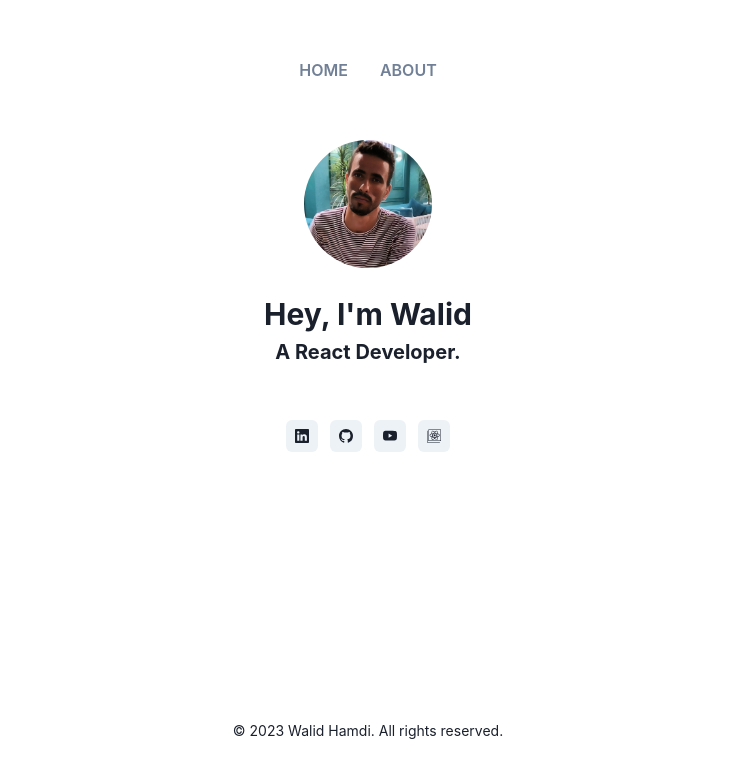
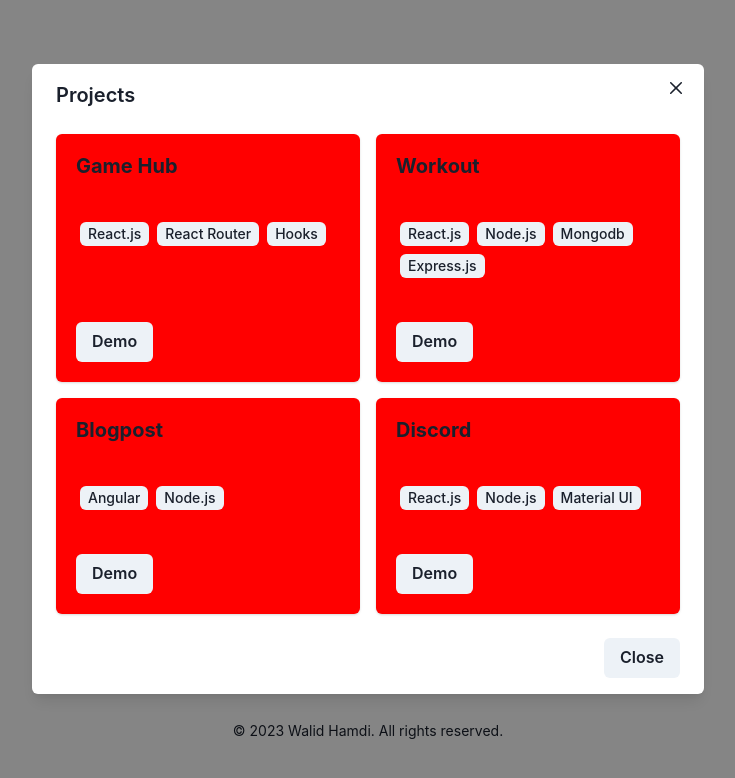
Before and after one commit to walid-hamdi/React_portfolio_website, a React (Vite) app: page /home in a window 1280 px wide. Both pictures are taken after a click on the button 706 px from the left and 435 px from the top of the page. Shown: the top 778 px of the page, without its empty margins (272-1007 px from the left). Built offline with nearby package versions, Linux system fonts and the light colour scheme.

Commit message:
create projects modal

```diff
--- a/src/pages/Home/components/Links/index.tsx
+++ b/src/pages/Home/components/Links/index.tsx
@@ -1,6 +1,5 @@
-import { Box, HStack, IconButton, Tooltip } from "@chakra-ui/react";
+import { Box, IconButton } from "@chakra-ui/react";
 import { BsGithub, BsLinkedin, BsYoutube } from "react-icons/bs";
-import { SiCreatereactapp } from "react-icons/si";
 
 const Links = () => {
   const links = [
@@ -21,7 +20,7 @@ const Links = () => {
     },
   ];
   return (
-    <HStack gap={3}>
+    <>
       {links.map((link) => (
         <Box key={link.label}>
           <IconButton
@@ -32,18 +31,7 @@ const Links = () => {
           />
         </Box>
       ))}
-
-      <Tooltip label="React Projects">
-        <Box>
-          <IconButton
-            onClick={() => alert("React Projects")}
-            aria-label="Projects"
-            size="sm"
-            icon={<SiCreatereactapp />}
-          />
-        </Box>
-      </Tooltip>
-    </HStack>
+    </>
   );
 };
 
--- /dev/null
+++ b/src/pages/Home/components/Projects/index.tsx
@@ -0,0 +1,108 @@
+import {
+  Box,
+  Button,
+  Card,
+  CardBody,
+  CardFooter,
+  CardHeader,
+  Heading,
+  IconButton,
+  Modal,
+  ModalBody,
+  ModalCloseButton,
+  ModalContent,
+  ModalFooter,
+  ModalHeader,
+  ModalOverlay,
+  SimpleGrid,
+  Tag,
+  TagLabel,
+  Tooltip,
+  useDisclosure,
+} from "@chakra-ui/react";
+import { SiCreatereactapp } from "react-icons/si";
+
+const Projects = () => {
+  const { isOpen, onOpen, onClose } = useDisclosure();
+  const projects = [
+    {
+      title: "Game Hub",
+      stack: ["React.js", "React Router", "Hooks"],
+      url: "https://game-hub-ivory-one.vercel.app/",
+    },
+    {
+      title: "Workout",
+      stack: ["React.js", "Node.js", "Mongodb", "Express.js"],
+      url: "https://workout-frontend-1und.onrender.com/",
+    },
+    {
+      title: "Blogpost",
+      stack: ["Angular", "Node.js"],
+      url: "https://mean-blogpost.vercel.app/",
+    },
+    {
+      title: "Discord",
+      stack: ["React.js", "Node.js", "Material UI"],
+      url: "",
+    },
+  ];
+
+  return (
+    <>
+      <Tooltip label="React Projects">
+        <Box>
+          <IconButton
+            onClick={() => onOpen()}
+            aria-label="Projects"
+            size="sm"
+            icon={<SiCreatereactapp />}
+          />
+        </Box>
+      </Tooltip>
+      <Modal onClose={onClose} size="2xl" isOpen={isOpen}>
+        <ModalOverlay />
+        <ModalContent>
+          <ModalHeader>Projects</ModalHeader>
+          <ModalCloseButton />
+          <ModalBody>
+            <SimpleGrid
+              spacing={4}
+              templateColumns="repeat(auto-fill, minmax(200px, 1fr))"
+            >
+              {projects.map((project) => (
+                <Card bgColor="red" key={project.url}>
+                  <CardHeader>
+                    <Heading size="md"> {project.title}</Heading>
+                  </CardHeader>
+                  <CardBody>
+                    {project.stack.map((item) => (
+                      <Tag
+                        size="md"
+                        margin={1}
+                        key={item}
+                        // variant="subtle"
+                        // colorScheme="cyan"
+                      >
+                        <TagLabel>{item}</TagLabel>
+                      </Tag>
+                    ))}
+                  </CardBody>
+                  <CardFooter>
+                    <Button onClick={() => window.open(project.url, "_blank")}>
+                      Demo
+                    </Button>
+                  </CardFooter>
+                </Card>
+              ))}
+            </SimpleGrid>
+          </ModalBody>
+          <ModalFooter>
+            <Button onClick={onClose}>Close</Button>
+          </ModalFooter>
+        </ModalContent>
+      </Modal>
+    </>
+  );
+};
+
+export default Projects;
--- a/src/pages/Home/index.tsx
+++ b/src/pages/Home/index.tsx
@@ -1,12 +1,16 @@
 import { HStack } from "@chakra-ui/react";
 import Links from "./components/Links";
 import Header from "./components/Header";
+import Projects from "./components/Projects";
 
 const Home = () => {
   return (
     <HStack flexDir="column">
       <Header />
-      <Links />
+      <HStack gap={3}>
+        <Links />
+        <Projects />
+      </HStack>
     </HStack>
   );
 };
```
